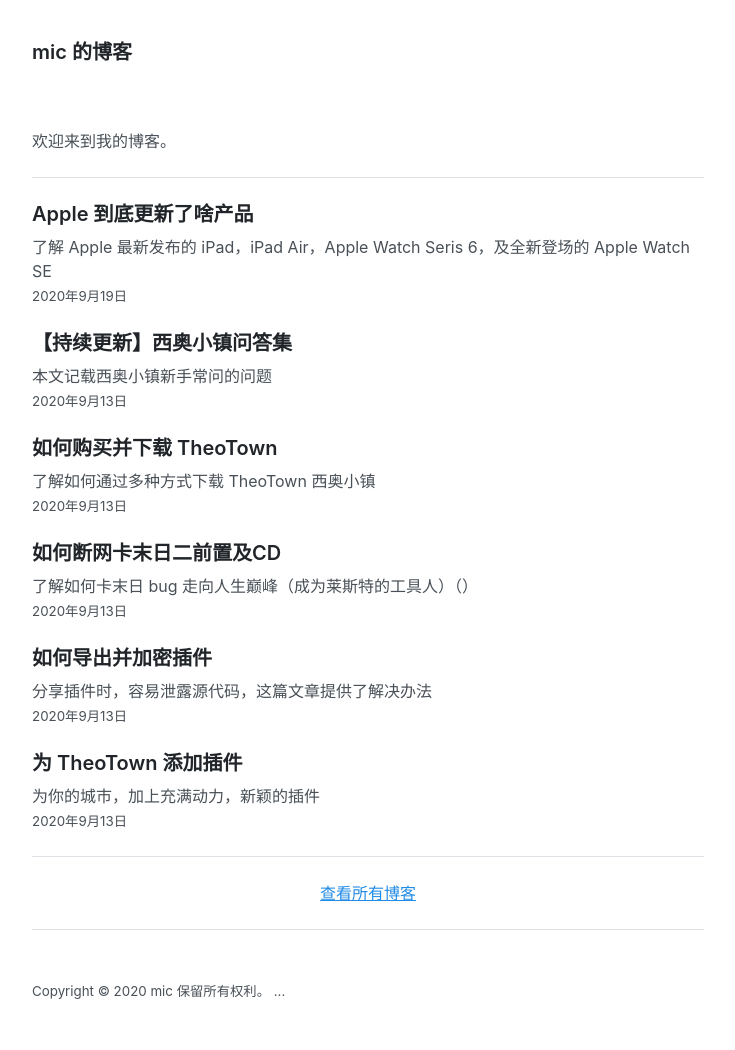
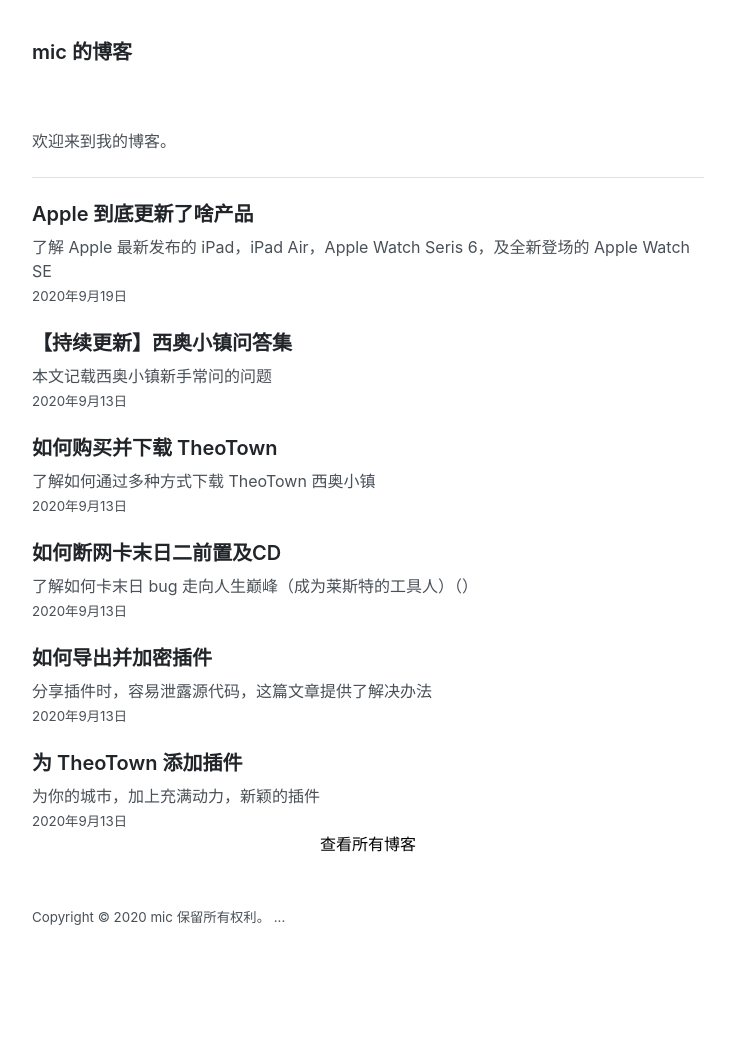
Before and after one commit to mic0x1/mic0x1.github.io, a Jekyll site: the page built from index.html, in a window 1280 px wide. Shown: the whole page, without its empty margins (272-1007 px from the left). Built offline with Jekyll 4.4.1, drawn with Linux system fonts in a browser that asks for light colours; after the commit the page ends 976 px from its top, so only the background shows below that.

Commit message:
Update index.html

```diff
--- a/index.html
+++ b/index.html
@@ -24,11 +24,9 @@
 </ul>
 {% endif %}
 {% if site.posts.size > 5 %}
-<hr>
-<a href="/archive" class="one-pan-link-mark">
+<a href="/archive" class="one-pan-link-mark" style="text-decoration: none">
 <div style="width: 100%; height: 100%">
-<p style="text-align:center">查看所有博客</p>
+<p style="text-align:center; color: #000000">查看所有博客</p>
 </div>
 </a>
-<hr>
 {% endif %}
```
